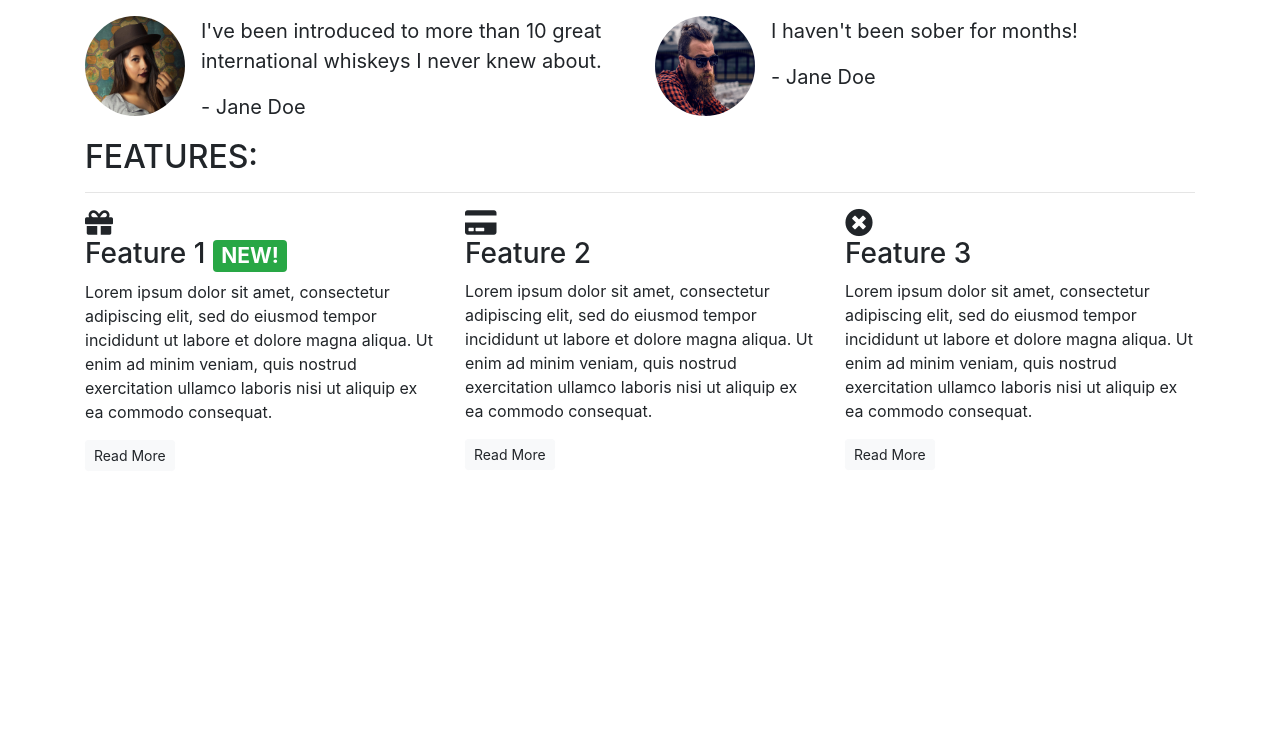
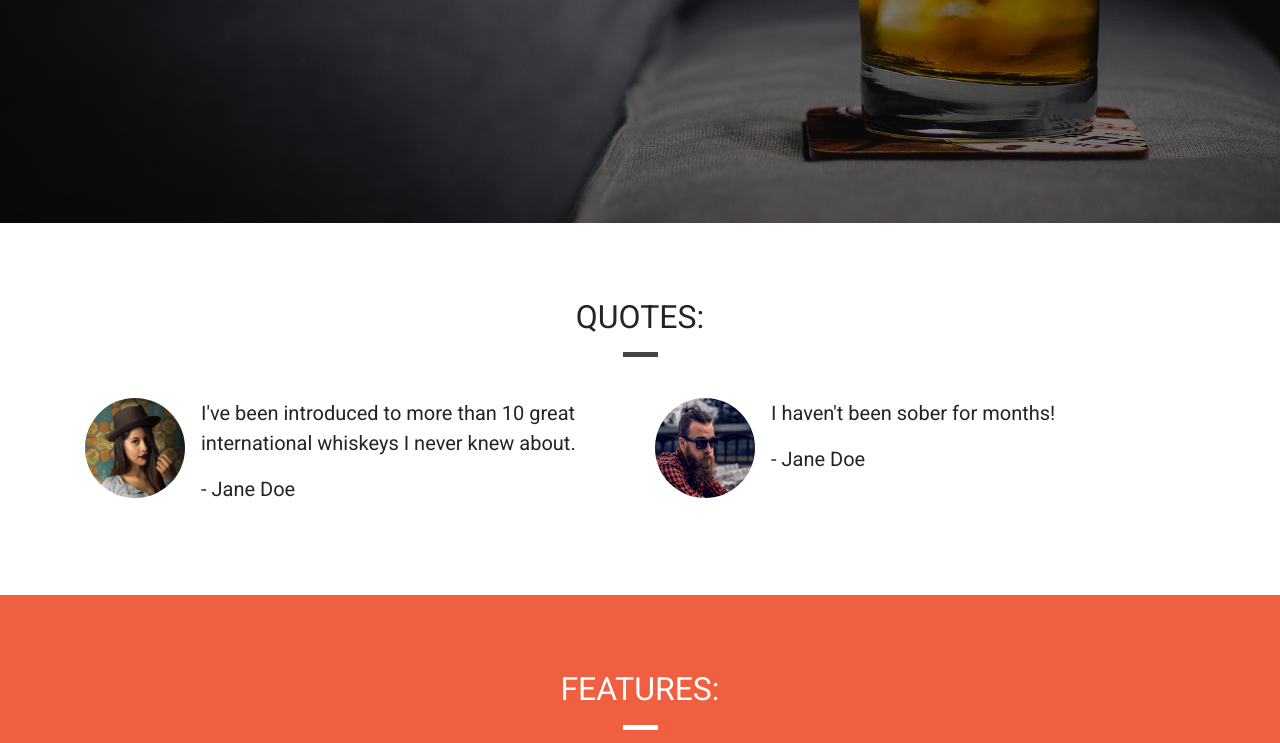
Before and after one commit to molnarlin/bootstrap-whisky-drop-off, a plain HTML site: page index.html in a window 1280 px wide. Shown: the part 577-1320 px from the top of the page. Before the commit the page ends 1064 px from the top, so only its background shows below. Drawn offline with nearby package versions, Linux system fonts and the light colour scheme.

Commit message:
styles updated

```diff
--- a/index.html
+++ b/index.html
@@ -8,7 +8,7 @@
     <link rel="stylesheet" href="https://maxcdn.bootstrapcdn.com/bootstrap/4.1.3/css/bootstrap.min.css">
     <link rel="stylesheet" href="https://use.fontawesome.com/releases/v5.6.1/css/all.css" integrity="sha384-gfdkjb5BdAXd+lj+gudLWI+BXq4IuLW5IT+brZEZsLFm++aCMlF1V92rMkPaX4PP" crossorigin="anonymous">
     <link href="https://fonts.googleapis.com/css?family=Roboto:400,700" rel="stylesheet">
-    <link rel="stylesheet" href="assets/css/style.css" type="text/css" />
+    <link rel="stylesheet" href="assets/css/styles.css" type="text/css" />
 </head>
 
 <body>
```
